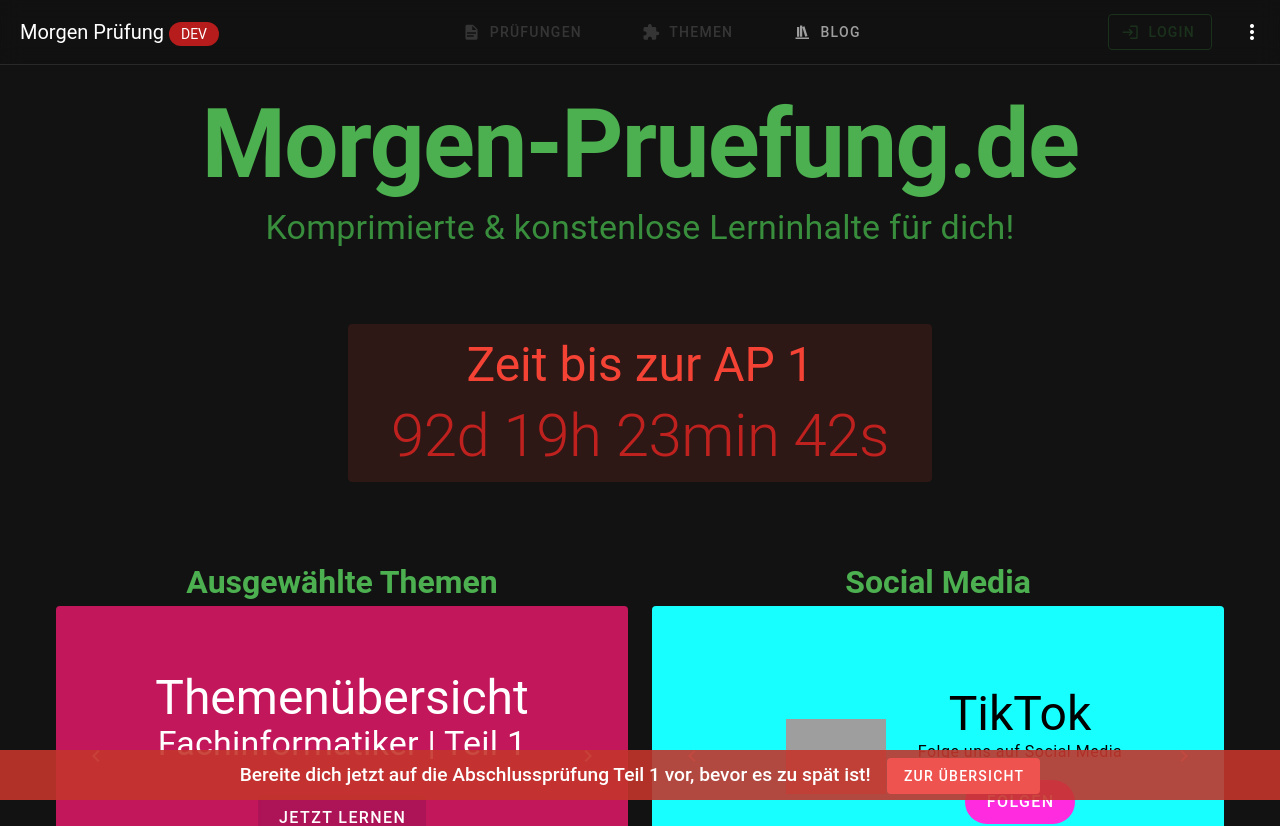
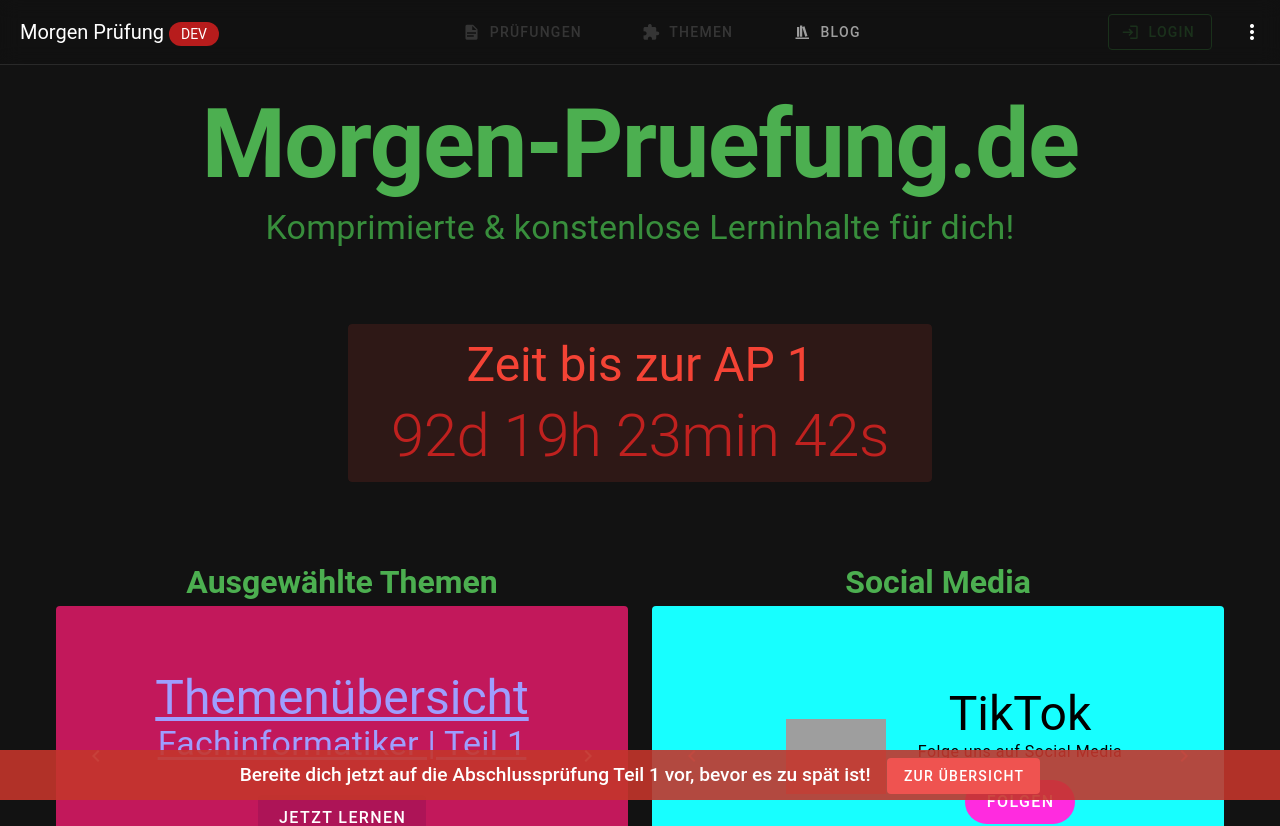
Before and after one commit to morgen-pruefung/website, a Vue app: page /home in a window 1280 px wide. Shown: the top 826 px of the page. Built offline with nearby package versions, Linux system fonts and the light colour scheme; grey boxes are pictures that could not be loaded.

Commit message:
Add links to topic in home page

```diff
--- a/src/components/index/TopicCarouselItem.vue
+++ b/src/components/index/TopicCarouselItem.vue
@@ -4,6 +4,7 @@ const props = defineProps<{
   title: string;
   subtitle: string;
   color: string;
+  link: string;
 }>();
 
 </script>
@@ -17,14 +18,17 @@ const props = defineProps<{
     >
       <div class="d-flex fill-height justify-center align-center text-center">
         <div>
+          <RouterLink :to="props.link">
             <h3 class="text-h3">
               {{ props.title }}
             </h3>
             <h4 class="text-h4">
               {{ props.subtitle }}
             </h4>
+          </RouterLink>
           <v-btn
             :color="props.color + '-darken-3'"
+            :to="props.link"
             class="mt-8"
             elevation="0"
             size="large"
--- a/src/pages/home.vue
+++ b/src/pages/home.vue
@@ -110,26 +110,31 @@ const timeLeft = computed(() => {
 
           <TopicCarouselItem
             color="pink"
+            link="/pruefungen/ap1"
             subtitle="Fachinformatiker | Teil 1"
             title="Themenübersicht"
           />
           <TopicCarouselItem
             color="blue"
+            link="/themen/grundlagen-sql"
             subtitle="Fachinformatiker | Teil 1"
             title="Grundlagen SQL"
           />
           <TopicCarouselItem
             color="green"
+            link="/themen/projektmanagement"
             subtitle="Fachinformatiker | Teil 1"
             title="Projektmanagement"
           />
           <TopicCarouselItem
             color="yellow"
+            link="/themen/angebotsvergleich"
             subtitle="Fachinformatiker | Teil 1"
             title="Angebotsvergleich"
           />
           <TopicCarouselItem
             color="red"
+            link="/themen/it-sicherheit"
             subtitle="Fachinformatiker | Teil 1"
             title="IT-Sicherheit"
           />
```
Lines whose indentation alone changed are shown as unchanged.
